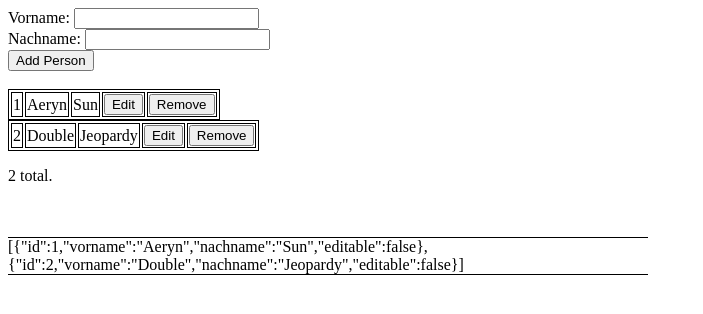
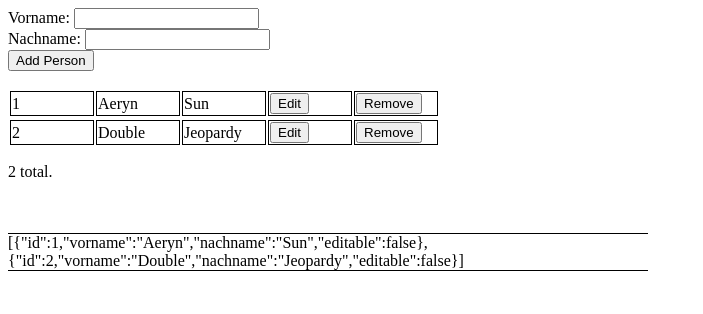
Before and after one commit to petargbs/angluarjs-schulung, a plain HTML site: page demo01/index.html in a window 1280 px wide. Shown: the whole page, without its empty margins (0-703 px from the left). Drawn offline with Linux system fonts and the light colour scheme.

Commit message:
Updated styles

```diff
--- a/demo01/css/style.css
+++ b/demo01/css/style.css
@@ -1,6 +1,7 @@
 
-table, td {
+ td {
 	border: 1px solid black;
+	min-width: 80px;
 }
 
 #sview {
--- a/demo01/index.html
+++ b/demo01/index.html
@@ -22,7 +22,7 @@
             <br>
             <br>
 
-            <table data-ng-repeat="person in Persons">
+            <table border="0" data-ng-repeat="person in Persons">
                 <tr>
                     <td>{{person.id}}</td>
                     <td ng-hide="person.editable">{{person.vorname}}</td>
--- a/demo01/js/app.js
+++ b/demo01/js/app.js
@@ -14,6 +14,7 @@ myApp
             alert(name);
         };
         $scope.add = function(vorname, nachname) {
+            if (vorname && nachname && vorname.length && nachname.length) {
                 $scope.Persons.push({
                     id: $scope.Persons.length + 1,
                     vorname: vorname,
@@ -21,10 +22,14 @@ myApp
                     editable: false
                 });
                 $scope.serialized = JSON.stringify($scope.Persons);
+            }
         };
         $scope.remove = function(person) {
             var idx = $scope.Persons.indexOf(person);
+            if (idx > 0) {
                 $scope.Persons.splice(idx, 1);
+                $scope.serialized = JSON.stringify($scope.Persons);
+            }
         };
         $scope.rename = function(person, vorname, nachname) {
             var idx = $scope.Persons.indexOf(person);
```
Lines whose indentation alone changed are shown as unchanged.
